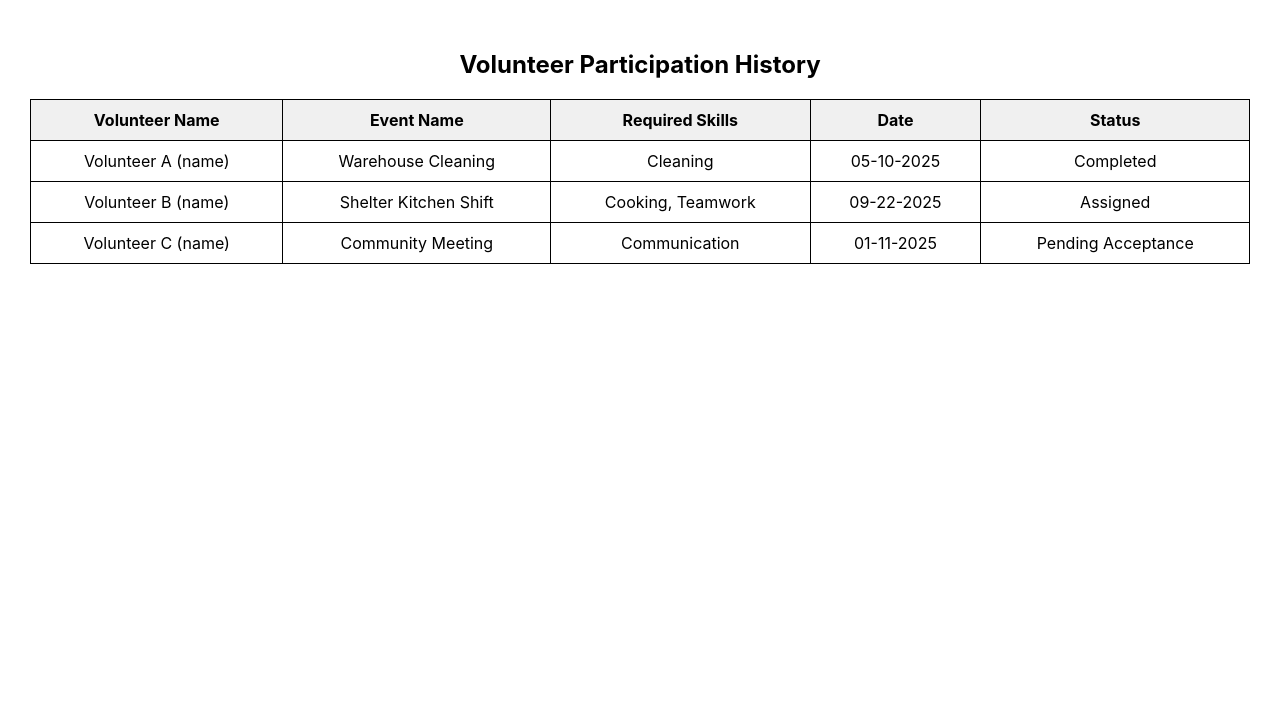
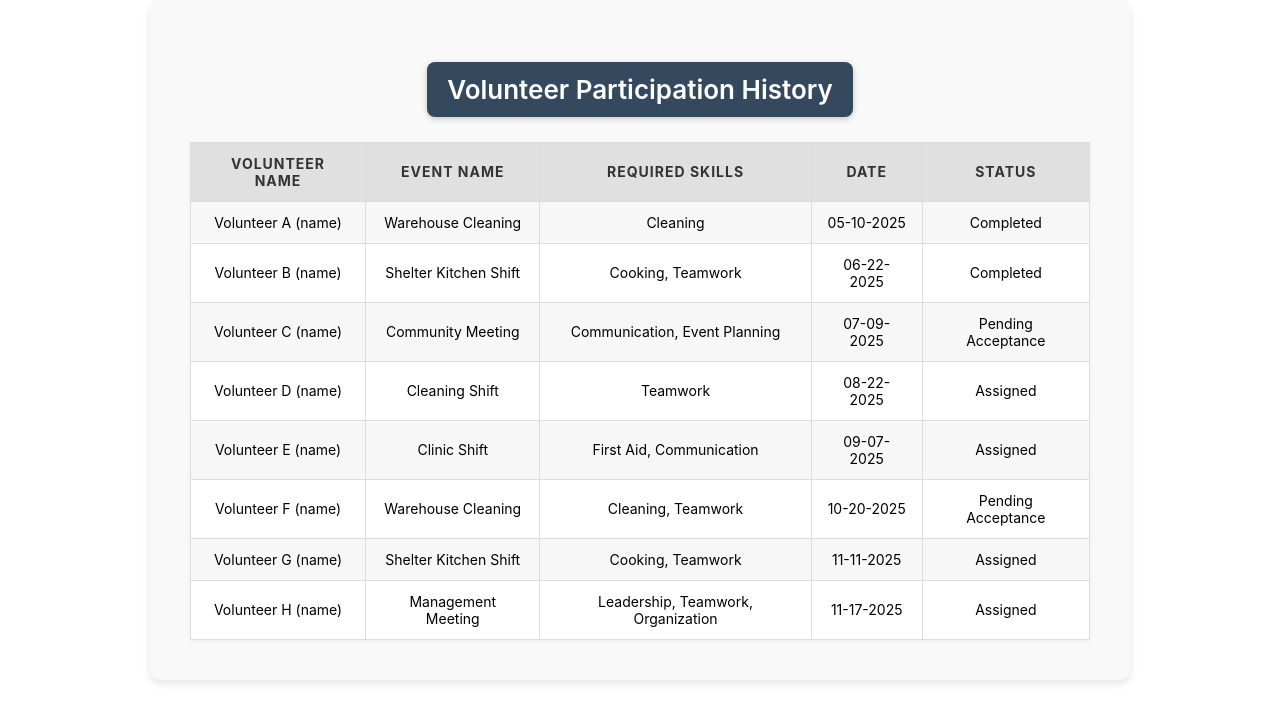
Before and after one commit to Hyperbolas/volunteer-app, a React (Create React App) app: page /admin/VolunteerParticipationHistory in a window 1280 px wide. Shown: the top 722 px of the page. Built offline with nearby package versions, Linux system fonts and the light colour scheme.

Commit message:
updated volunteer history and styling

```diff
--- a/src/pages/admin/VolunteerParticipationHistory.css
+++ b/src/pages/admin/VolunteerParticipationHistory.css
@@ -1,32 +1,53 @@
-
 .history-container {
-  padding: 30px;
+  padding: 40px;
+  max-width: 900px;
+  margin: 0 auto;
+  background-color: #f9f9f9;
+  border-radius: 10px;
+  box-shadow: 0 4px 8px rgba(0, 0, 0, 0.1);
+  text-align: center;
 }
 
 .history-heading {
-  font-size: 24px;
-  margin-bottom: 20px;
-  text-align: center;
+  display: inline-block;
+  font-size: 26px;
+  margin-bottom: 25px;
+  color: white;
+  font-weight: 600;
+  background-color: #34495e;
+  padding: 12px 20px;
+  border-radius: 8px;
+  box-shadow: 0 2px 6px rgba(0, 0, 0, 0.2);
+  margin-left: auto;
+  margin-right: auto;
 }
 
 .history-table {
   width: 100%;
   border-collapse: collapse;
-  text-align: center;
+  background-color: #ffffff;
+  box-shadow: 0 2px 5px rgba(0, 0, 0, 0.05);
 }
 
 .history-table th,
 .history-table td {
-  border: 1px solid black;
-  padding: 10px;
+  border: 1px solid #ddd;
+  padding: 12px 15px;
+  font-size: 14px;
 }
 
 .history-table th {
-  background-color: #f0f0f0;
+  background-color: #e0e0e0;
+  color: #333;
+  text-transform: uppercase;
+  letter-spacing: 1px;
 }
 
-.error-message {
-  color: red;
-  font-style: italic;
-  font-size: small;
+.history-table tr:nth-child(odd) {
+  background-color: #f7f7f7;
 }
+
+.history-table tr:hover {
+  background-color: #eef;
+  transition: background-color 0.3s ease;
+}
--- a/src/pages/admin/VolunteerParticipationHistory.js
+++ b/src/pages/admin/VolunteerParticipationHistory.js
@@ -16,16 +16,52 @@ function VolunteerParticipationHistory() {
       volunteerName: "Volunteer B (name)",
       eventName: "Shelter Kitchen Shift",
       requiredSkills: ["Cooking", "Teamwork"],
-      date: "09-22-2025",
-      status: "Assigned",
+      date: "06-22-2025",
+      status: "Completed",
     },
     {
       volunteerName: "Volunteer C (name)",
       eventName: "Community Meeting",
-      requiredSkills: ["Communication"],
-      date: "01-11-2025",
+      requiredSkills: ["Communication","Event Planning"],
+      date: "07-09-2025",
       status: "Pending Acceptance",
     },
+    {
+      volunteerName: "Volunteer D (name)",
+      eventName: "Cleaning Shift",
+      requiredSkills: [ "Teamwork"],
+      date: "08-22-2025",
+      status: "Assigned",
+    },
+    {
+      volunteerName: "Volunteer E (name)",
+      eventName: "Clinic Shift",
+      requiredSkills: ["First Aid", "Communication"],
+      date: "09-07-2025",
+      status: "Assigned",
+    },
+    {
+      volunteerName: "Volunteer F (name)",
+      eventName: "Warehouse Cleaning",
+      requiredSkills: ["Cleaning", "Teamwork"],
+      date: "10-20-2025",
+      status: "Pending Acceptance",
+    },
+    {
+      volunteerName: "Volunteer G (name)",
+      eventName: "Shelter Kitchen Shift",
+      requiredSkills: ["Cooking", "Teamwork"],
+      date: "11-11-2025",
+      status: "Assigned",
+    },
+    {
+      volunteerName: "Volunteer H (name)",
+      eventName: "Management Meeting",
+      requiredSkills: ["Leadership", "Teamwork", "Organization"],
+      date: "11-17-2025",
+      status: "Assigned",
+    }
+
   ];
 
   return (
--- a/src/pages/user/UserProfileForm.css
+++ b/src/pages/user/UserProfileForm.css
@@ -79,3 +79,9 @@
 .button:hover {
   background-color: #0056b3;
 }
+
+.error-message {
+  color: red;
+  font-style: italic;
+  font-size: small;
+}
--- a/src/pages/user/UserProfileForm.js
+++ b/src/pages/user/UserProfileForm.js
@@ -354,7 +354,7 @@ const UserProfileForm = () => {
             <option value="cleaning">Cleaning</option>
             <option value="cooking">Cooking</option>
             <option value="communication">Communication</option>
-            <option value="eventSetUp">Event Set Up</option>
+            <option value="eventPlanning">Event Planning</option>
             <option value="teamwork">Teamwork</option>
             <option value="organization">Organization</option>
             <option value="leadership">Leadership</option>
@@ -402,7 +402,7 @@ const UserProfileForm = () => {
         </div>
 
         <button type="submit" className="button">
-          Save Profile
+          Update Profile/Availability
         </button>
         {/* when user clicks this, if they have no errors, then shows alert saying they are being redirected to dashboard*/}
       </form>
```
